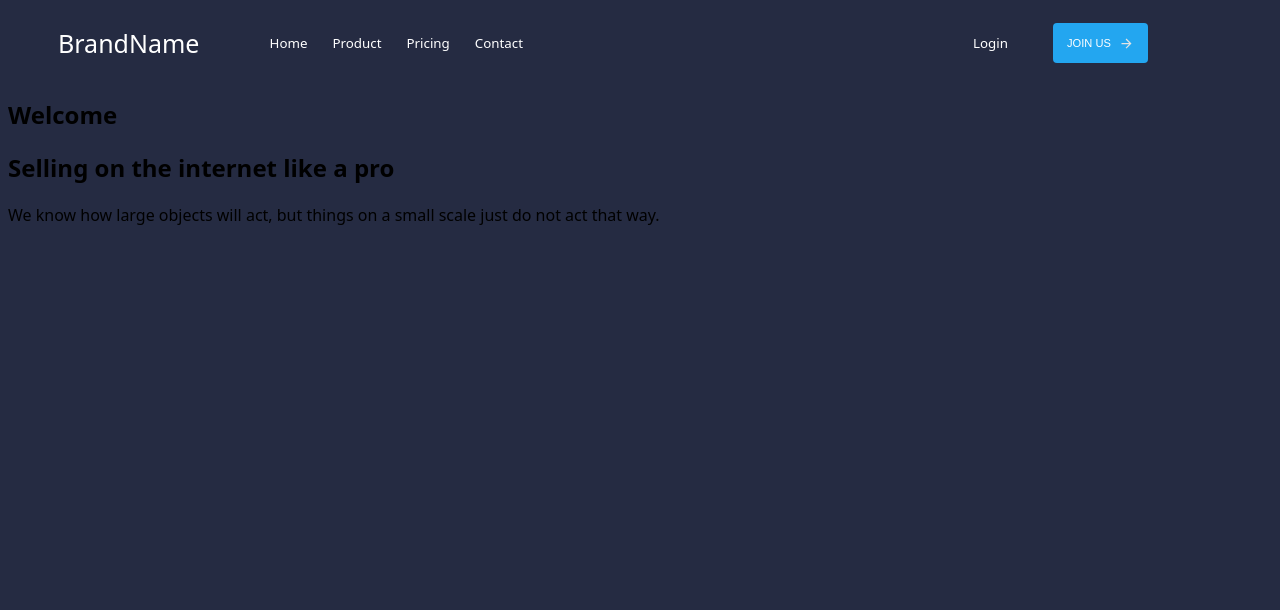
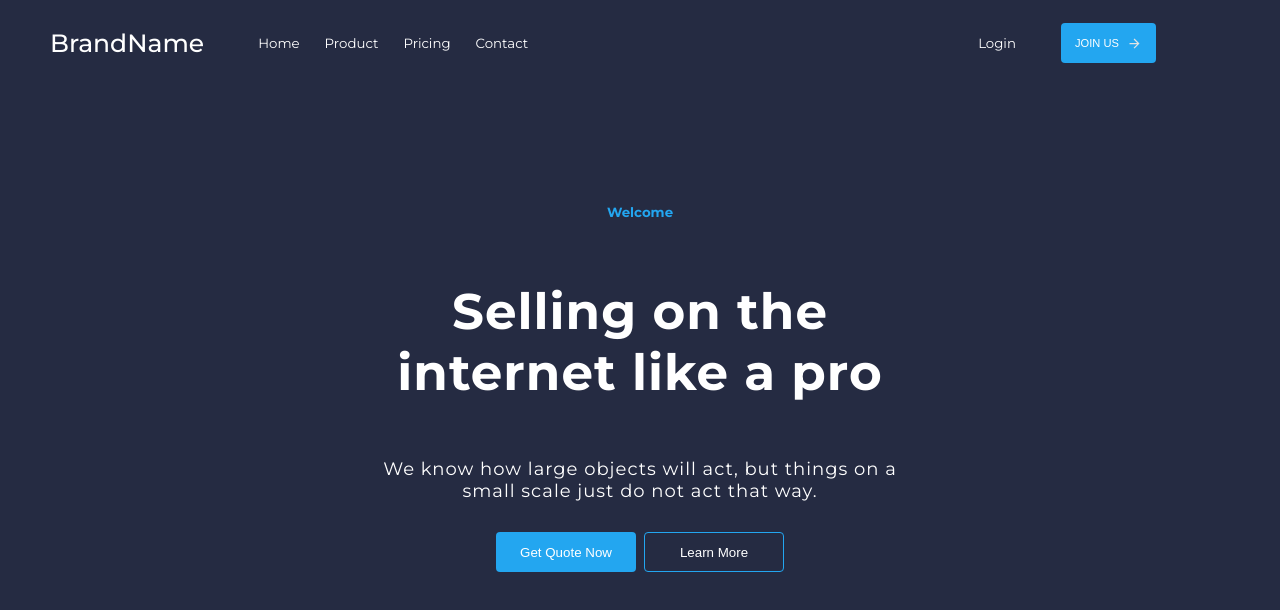
Before and after one commit to roanoarounik/Self-Trial-2, a plain HTML site: page index.html in a window 1280 px wide. Drawn offline with Linux system fonts and the light colour scheme.

Commit message:
Midsection Synchronized

```diff
--- a/index.html
+++ b/index.html
@@ -30,10 +30,14 @@
             <h2>Selling on the internet like a pro</h2>
             <p>We know how large objects will act, but things on a small scale just do not act that way.</p>
         </section>
+        <section class="section2">
+            <button class="mainButton getQuoteNowButton">Get Quote Now</button>
+            <button class="mainButton learnMoreButton outlineButton">Learn More</button>
+        </section>
     </main>
 
     <footer>
-        <section class="section2">
+        <section class="footerSection">
             <div class="footBox footerBox1"></div>
             <div class="footBox footerBox2"></div>
             <div class="footBox footerBox3"></div>
--- a/style/style.css
+++ b/style/style.css
@@ -1,6 +1,9 @@
+@import url('https://fonts.googleapis.com/css2?family=Montserrat:ital,wght@0,100..900;1,100..900&display=swap');
+
+
 body  {
     background: rgb(37 43 66);
-    font-family: system-ui, -apple-system, BlinkMacSystemFont, 'Segoe UI', Roboto, Oxygen, Ubuntu, Cantarell, 'Open Sans', 'Helvetica Neue', sans-serif;
+    font-family: "Montserrat", sans-serif !important;
 }
 
 header {
@@ -41,7 +44,7 @@ a {
     align-items: center;
 }
 
-.headerButton {
+button {
     border: 1px;
     width: 95px;
     height: 40px;
@@ -51,6 +54,54 @@ a {
     border-radius: 4px;
     align-items: center;
     text-transform: uppercase;
+    justify-content: space-evenly;
     background: rgb(35 166 240);
-    justify-content: space-evenly;
 }
+
+h1 {
+    display: flex;
+    justify-content: center;
+    color: rgb(35 166 240);
+    padding-top: 115px;
+    padding-bottom: 50px;
+    font-size: smaller;
+}
+
+h2 {
+    display: flex;
+    justify-content: center;
+    font-size: 50px;
+    color: white;
+    max-width: 565px;
+    margin: 0 auto;
+    text-align: center;
+    letter-spacing: 1px;
+}
+
+p {
+    display: flex;
+    justify-content: center;
+    font-size: 18px;
+    color: white;
+    letter-spacing: 1px;
+    max-width: 525px;
+    margin: 55px auto 30px;
+    text-align: center;
+}
+
+.section2 {
+    display: flex;
+    justify-content: center;
+    grid-gap: 8px;
+}
+
+.mainButton {
+    text-transform: none;
+    min-width: 140px;
+}
+
+.outlineButton {
+    background: transparent;
+    border: 1px rgb(35 166 240) solid;
+    color: white;
+}
```
